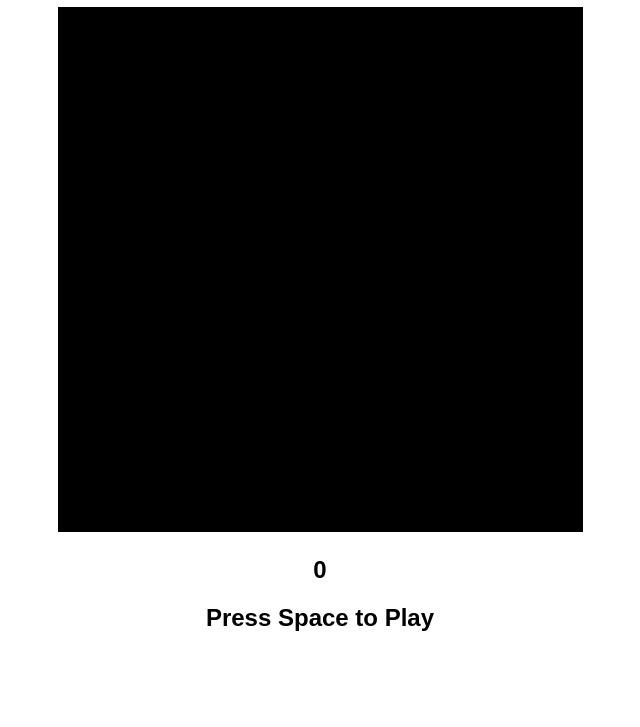
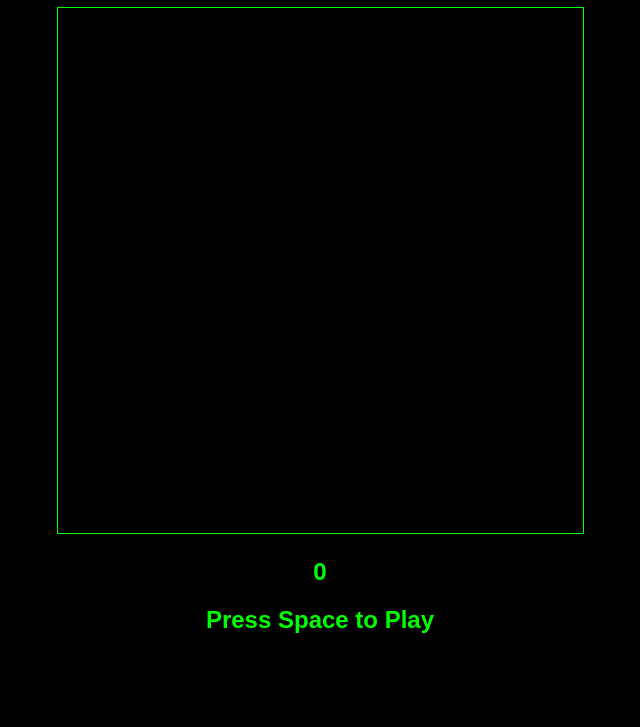
Before and after one commit to jahuestis/beanswithwater.net, a plain HTML site: page snakeJS/index.html in a window 1280 px wide. Shown: the part 73-800 px from the top of the page, without its empty margins (320-960 px from the left). Drawn offline with Linux system fonts and the light colour scheme.

Commit message:
Updated snakeJS styles

```diff
--- a/snakeJS/styles.css
+++ b/snakeJS/styles.css
@@ -2,5 +2,11 @@
 body {
     font-family: Arial, sans-serif;
     text-align: center;
+    color: lime;
+    background-color: black;
 
 }
+
+#board {
+    border: 1px solid lime;
+}
```
